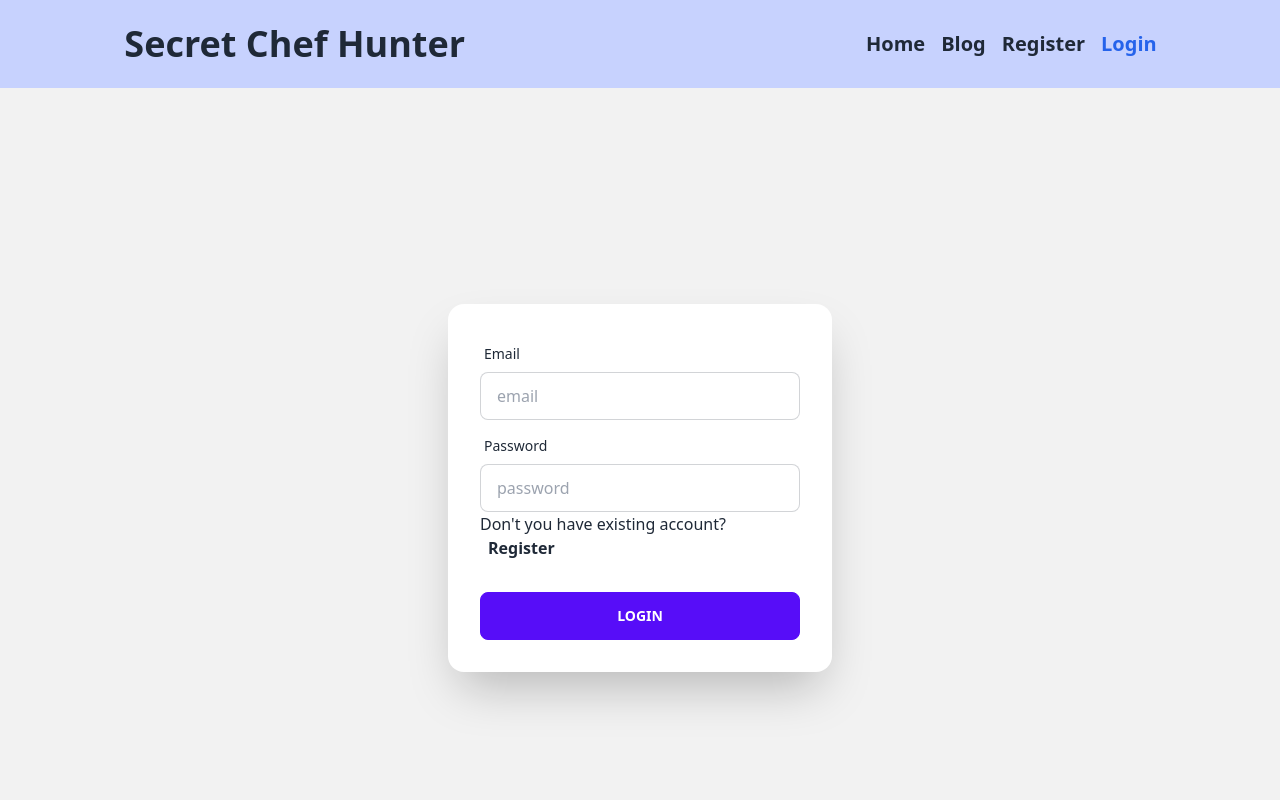
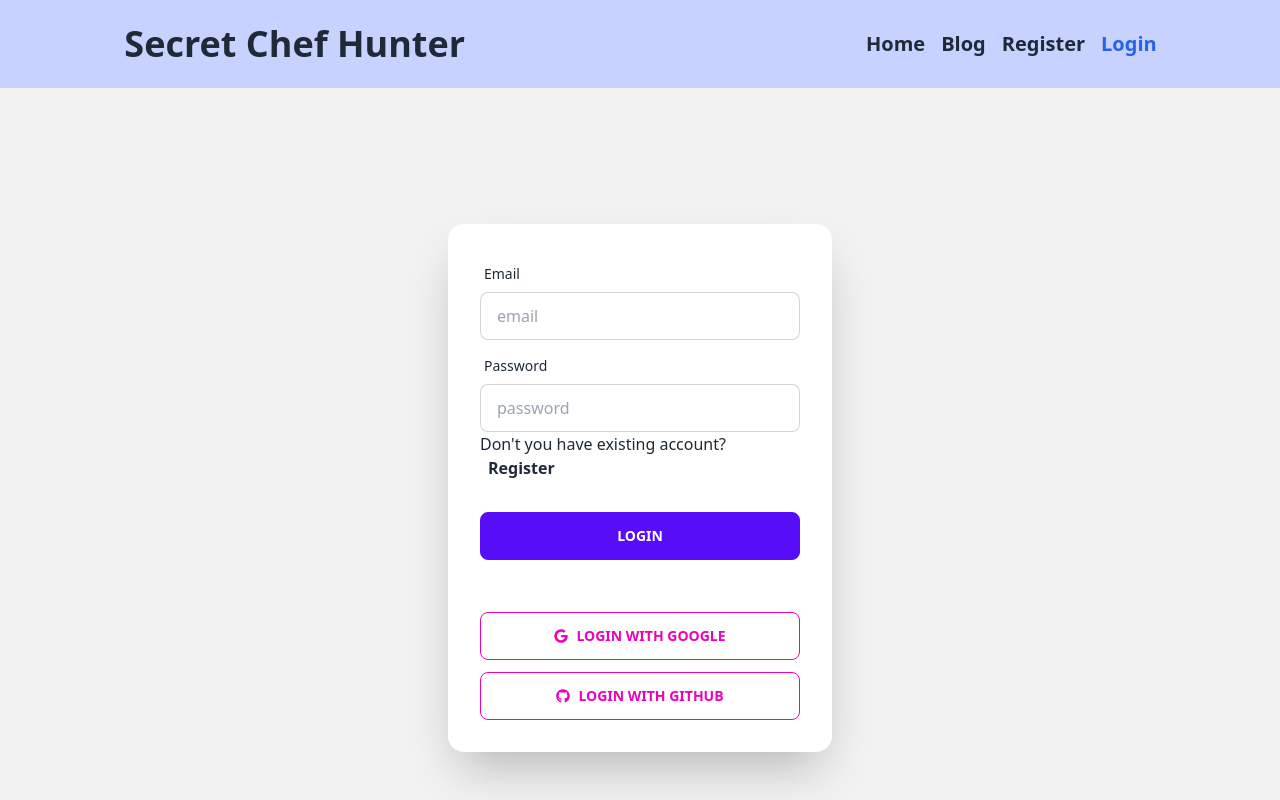
Before and after one commit to Rafatulislam60/secret-chef-hunter, a React (Vite) app: page /login in a window 1280 px wide. Shown: the top 800 px of the page. Built offline with nearby package versions, Linux system fonts and the light colour scheme.

Commit message:
register design added

```diff
--- a/package.json
+++ b/package.json
@@ -17,6 +17,7 @@
     "match-sorter": "^6.3.1",
     "react": "^18.2.0",
     "react-dom": "^18.2.0",
+    "react-icons": "^4.8.0",
     "react-router-dom": "^6.11.0",
     "sort-by": "^1.2.0"
   },
--- a/src/pages/Login/Login.jsx
+++ b/src/pages/Login/Login.jsx
@@ -1,11 +1,12 @@
 import React from "react";
 import { NavLink } from "react-router-dom";
+import SocialLogin from "../SocialLogin/SocialLogin";
 
 const Login = () => {
   return (
     <div className="hero min-h-screen bg-base-200">
       <div className="card flex-shrink-0 w-full max-w-sm shadow-2xl bg-base-100">
-        <div className="card-body">
+        <div className="card-body mb-5">
           <div className="form-control">
             <label className="label">
               <span className="label-text">Email</span>
@@ -35,6 +36,9 @@ const Login = () => {
             <button className="btn btn-primary">Login</button>
           </div>
         </div>
+        <div>
+          <SocialLogin></SocialLogin>
+        </div>
       </div>
     </div>
   );
--- a/src/pages/Register/Register.jsx
+++ b/src/pages/Register/Register.jsx
@@ -46,7 +46,7 @@ const Register = () => {
               className="input input-bordered"
             />
           </div>
-          <div className=" flex inline-flex">
+          <div>
             <p>Do you have existing account?<NavLink to="/login" className="label-text-alt link link-hover text-base font-semibold pl-2">
               Login
             </NavLink></p>
--- /dev/null
+++ b/src/pages/SocialLogin/SocialLogin.jsx
@@ -0,0 +1,19 @@
+import React from "react";
+import { FaGithub, FaGoogle } from "react-icons/fa";
+
+const SocialLogin = () => {
+  return (
+    <div className="flex flex-col">
+      <button className="btn btn-outline btn-secondary gap-2 mx-8 mb-3">
+        <FaGoogle />
+        Login With Google
+      </button>
+      <button className="btn btn-outline btn-secondary gap-2 mx-8 mb-8">
+        <FaGithub />
+        Login With GitHub
+      </button>
+    </div>
+  );
+};
+
+export default SocialLogin;
```
Also changed, not shown: 1 other file (tests, documents, lock files or other folders).
